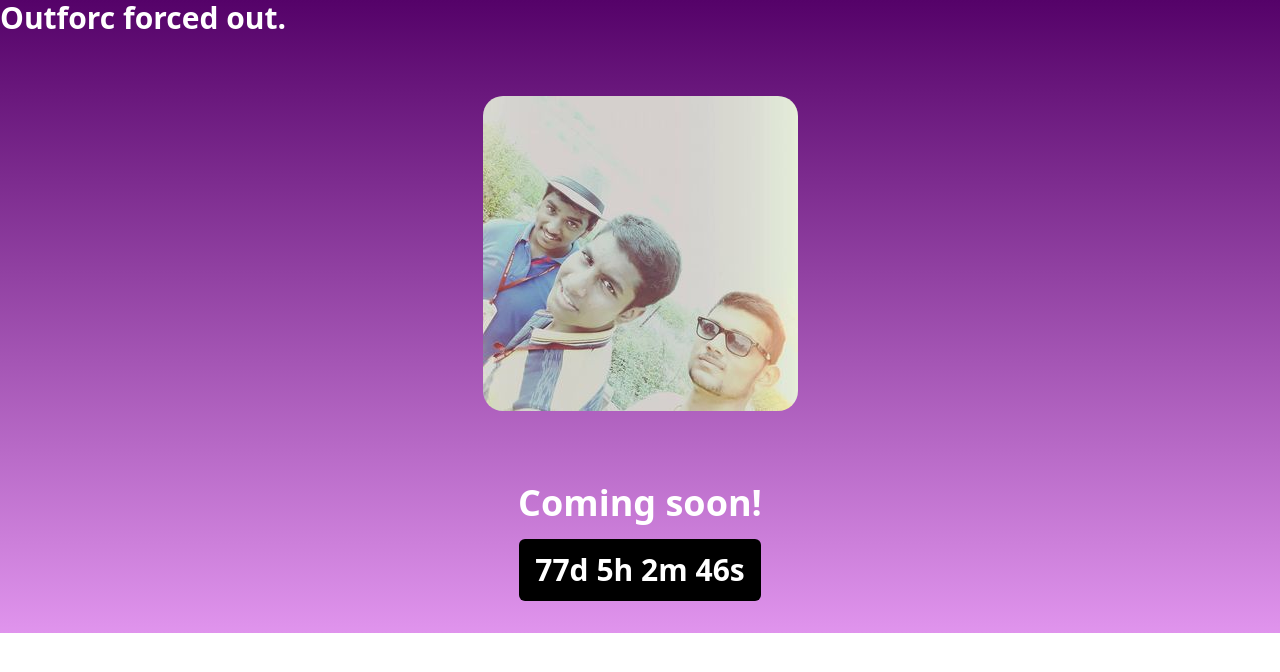
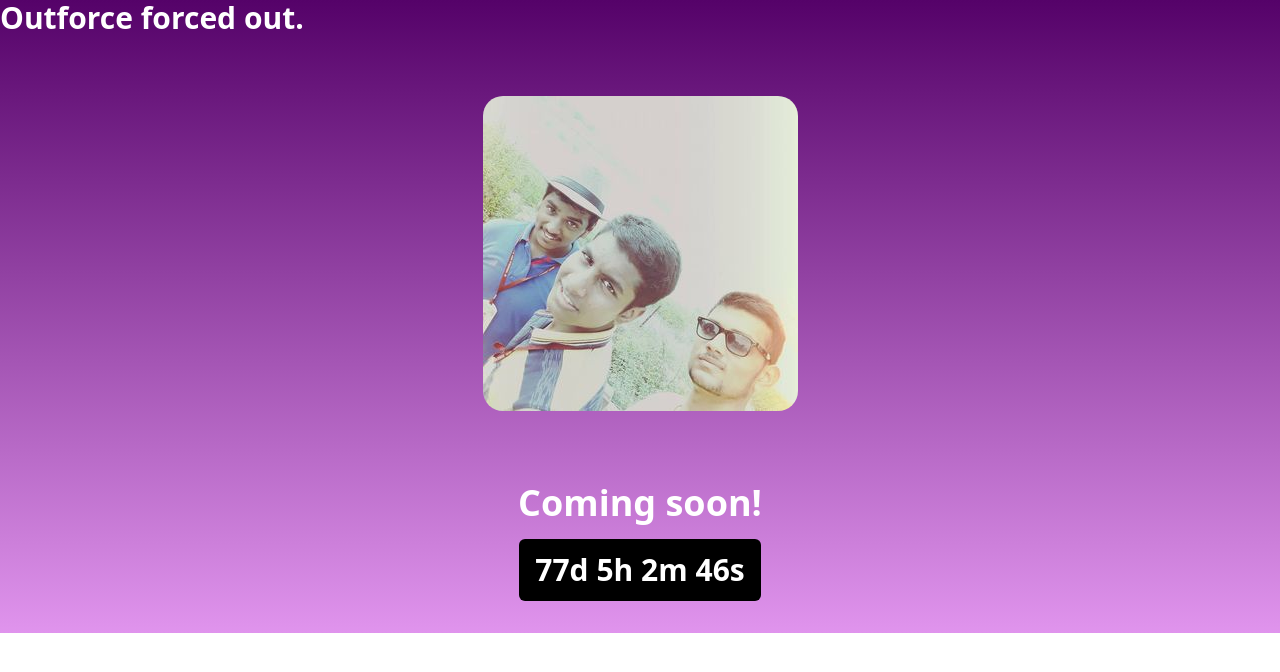
Before and after one commit to mitesh141/outforce, an Angular app: page / in a window 1280 px wide. Shown: the top 672 px of the page. Built offline with nearby package versions, Linux system fonts and the light colour scheme.

Commit message:
commit 2

```diff
--- a/src/app/app.component.html
+++ b/src/app/app.component.html
@@ -1,5 +1,5 @@
 
 <h1 class="text-3xl text-white text-decoration-nonet font-bold underline ">
-    Outforc forced out.
+    Outforce forced out.
   </h1>
 <app-landing-page></app-landing-page>
```
